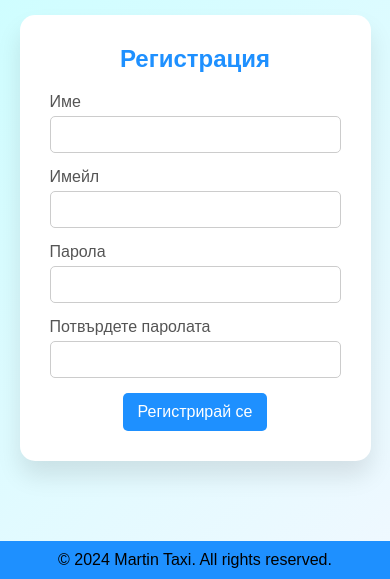
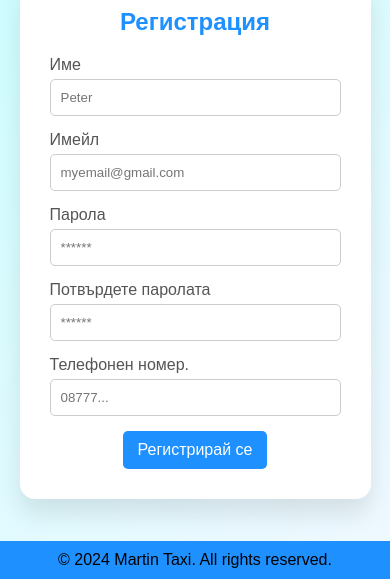
Before and after one commit to krasgit/martinTaxi, a plain HTML site: page index.html in a window 390 px wide. Shown: the part 265-844 px from the top of the page. Drawn offline with Linux system fonts and the light colour scheme.

Commit message:
added a phone number in index.html register page.

```diff
--- a/index.html
+++ b/index.html
@@ -29,19 +29,23 @@
                 <form action="#" method="post">
                     <div class="form-group">
                         <label for="username">Име</label>
-                        <input type="text" id="username" name="username" required>
+                        <input type="text" id="username" name="username" placeholder="Peter" required>
                     </div>
                     <div class="form-group">
                         <label for="email">Имейл</label>
-                        <input type="email" id="email" name="email" required>
+                        <input type="email" id="email" name="email" placeholder="myemail@gmail.com" required>
                     </div>
                     <div class="form-group">
                         <label for="password">Парола</label>
-                        <input type="password" id="password" name="password" required>
+                        <input type="password" id="password" name="password" placeholder="******" required>
                     </div>
                     <div class="form-group">
                         <label for="confirm-password">Потвърдете паролата</label>
-                        <input type="password" id="confirm-password" name="confirm-password" required>
+                        <input type="password" id="confirm-password" name="confirm-password" placeholder="******"required>
+                    </div>
+                    <div class="form-group">
+                        <label for="Phone number">Телефонен номер.</label>
+                        <input type="tel" id="phone" name="phone" placeholder="08777..." required>
                     </div>
                  <a href="home.html">
                     <a href="home.html" class="animated-button">Регистрирай се</a>
```
